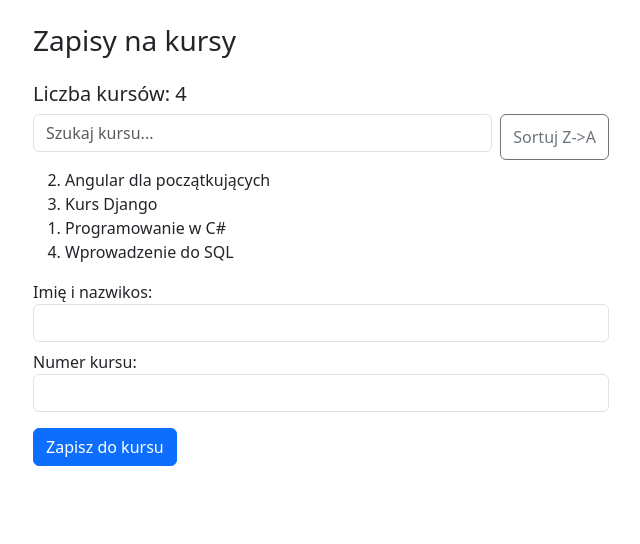
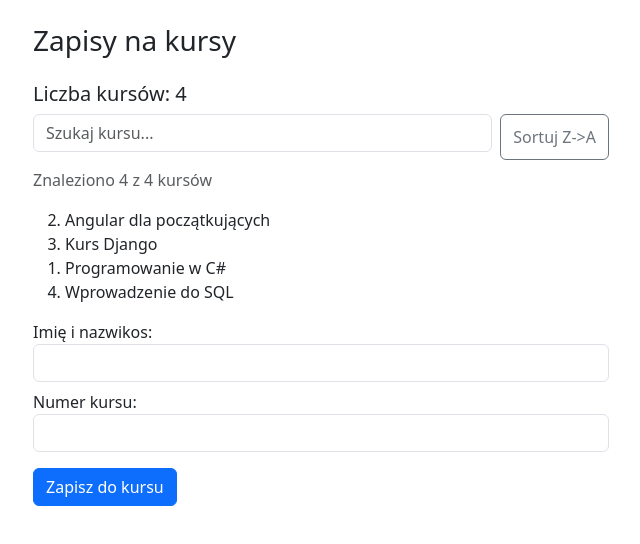
Before and after one commit to Zuza170/nowe-repozytorium, a React (Vite) app in the folder zadania/mb07/: page / in a window 1280 px wide. Shown: the top 544 px of the page, without its empty margins (319-959 px from the left). Built offline with nearby package versions, Linux system fonts and the light colour scheme.

Commit message:
Mb7: licznik wyników wyszukiwania

```diff
--- a/zadania/mb07/src/App.jsx
+++ b/zadania/mb07/src/App.jsx
@@ -52,7 +52,9 @@ function App() {
       </button>
     </div>
 
-
+      <p className="text-body-secondary">
+        Znaleziono {widoczne.length} z {kursy.length} kursów
+      </p>
 
       <ol>
         {widoczne.map(({kurs, numer}) => (
```
